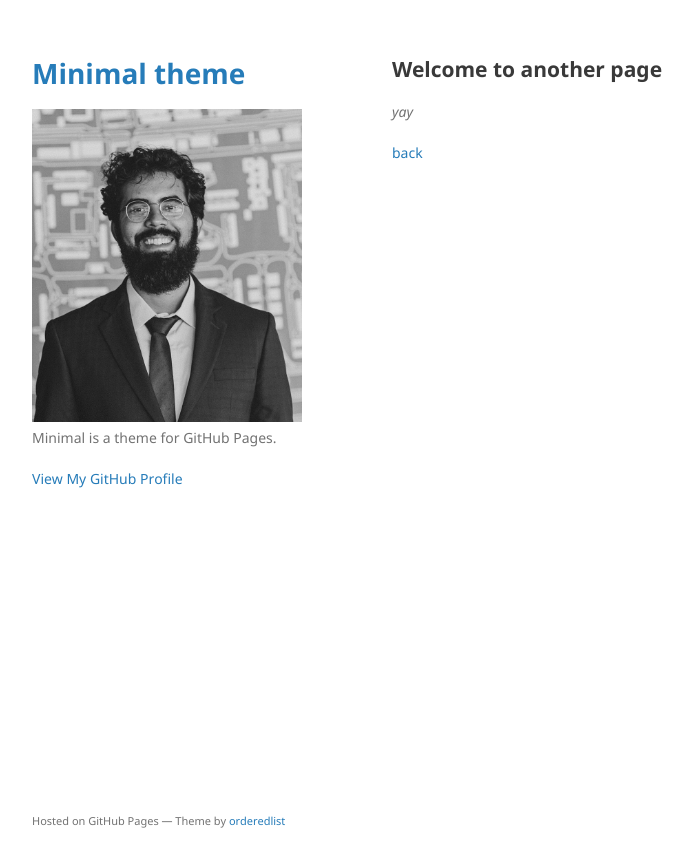
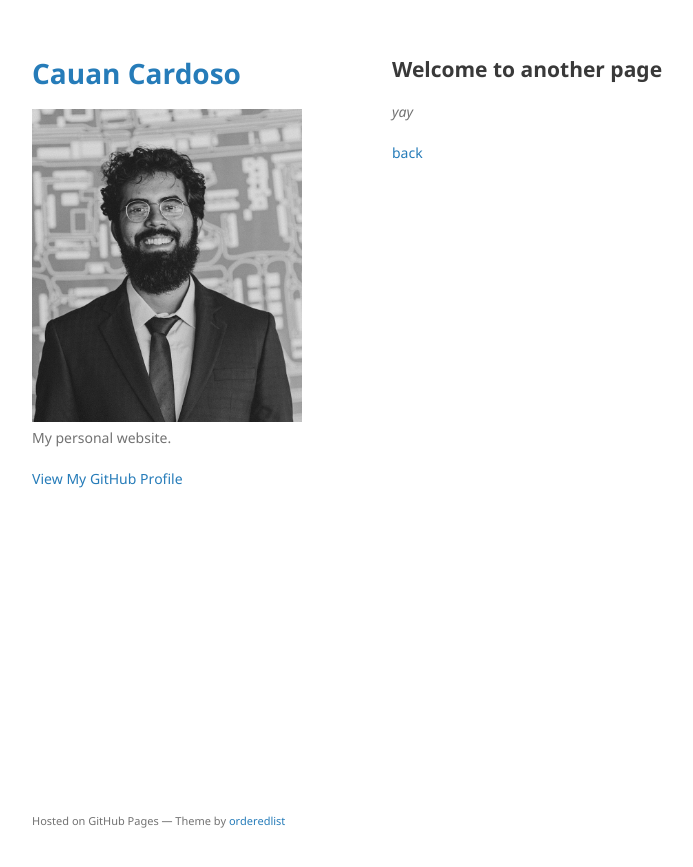
Before and after one commit to cauancardoso/cauancardoso.github.io, a Jekyll site: the page built from another-page.md, in a window 1280 px wide. Shown: the top 867 px of the page, without its empty margins (178-871 px from the left). Built offline with Jekyll 4.4.1, drawn with Linux system fonts in a browser that asks for light colours; our own code applies the rules of GitHub Pages for plain Markdown files.

Commit message:
Update _config.yml

```diff
--- a/_config.yml
+++ b/_config.yml
@@ -1,6 +1,6 @@
-title: Minimal theme
+title: Cauan Cardoso
 logo: /assets/img/logo.png
-description: Minimal is a theme for GitHub Pages.
-show_downloads: true
+description: My personal website.
+show_downloads: false
 google_analytics:
 theme: jekyll-theme-minimal
```
